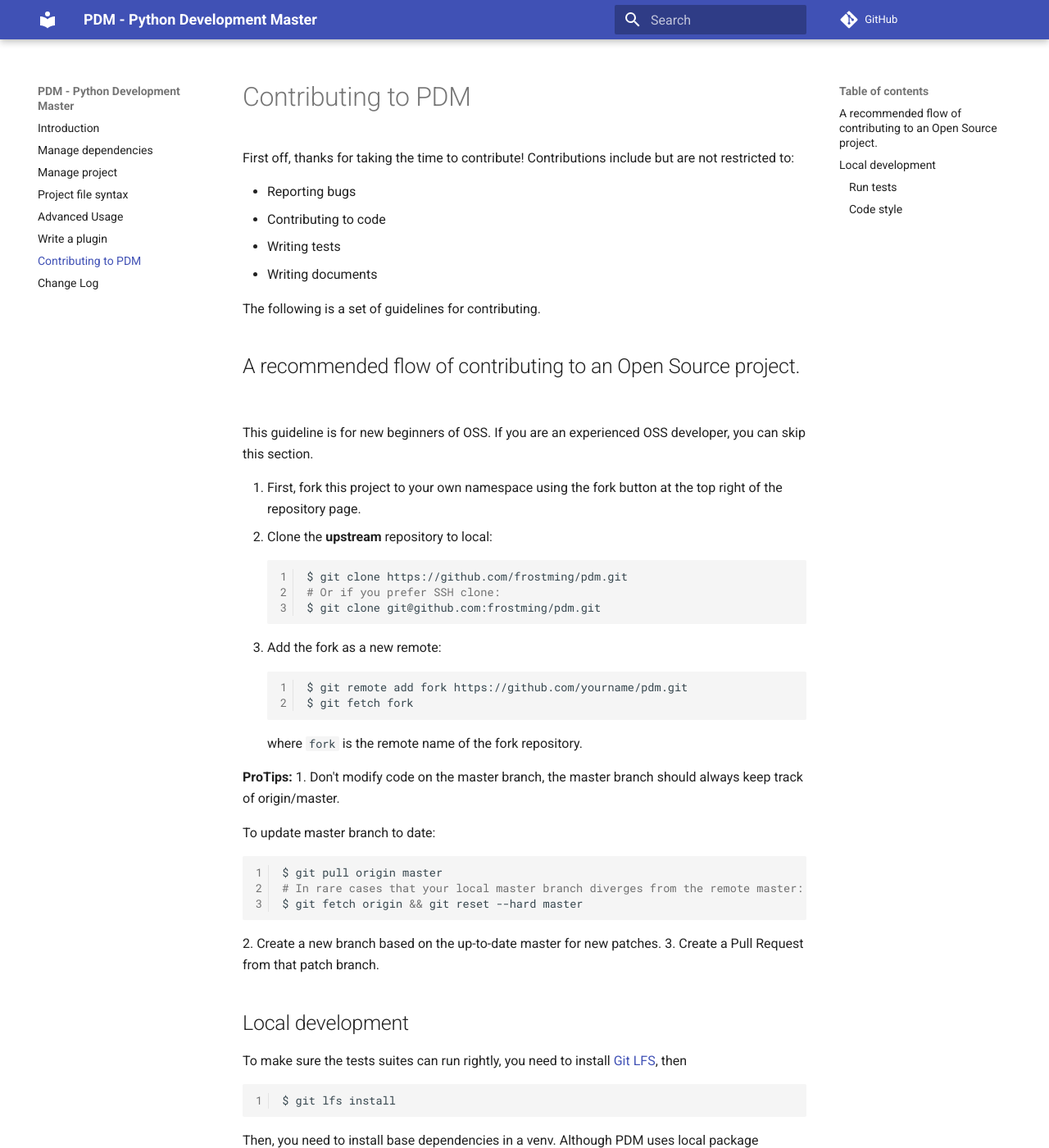
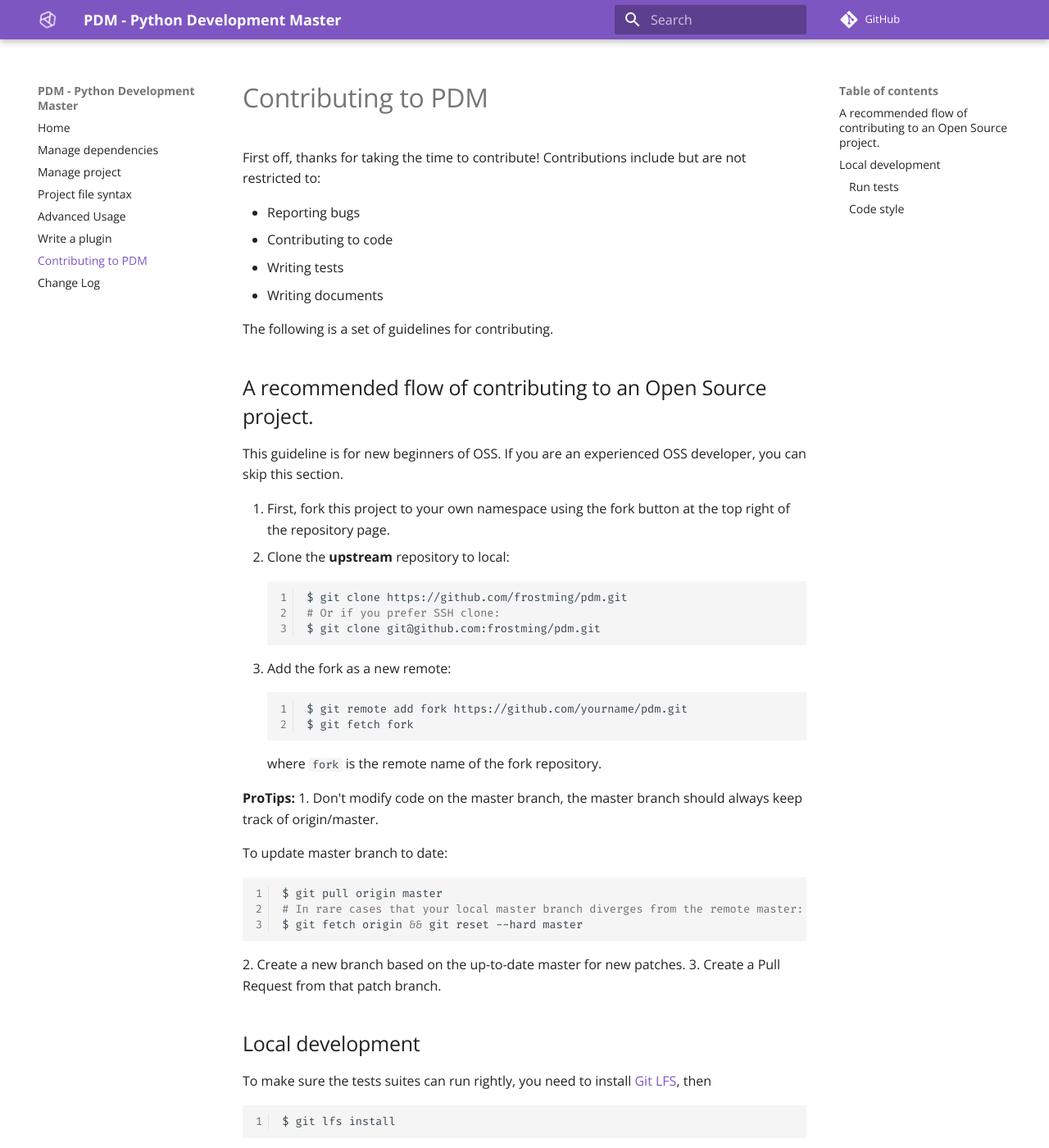
Before and after one commit to ChrisSanderser/pd-ms, an MkDocs documentation site: the page built from docs/docs/contributing.md, in a window 1280 px wide and 1400 px high. Shown: the whole window at 82% size. Built offline with MkDocs 1.6.1 and Material for MkDocs 9.7.7, drawn with Linux system fonts in a browser that asks for light colours; comment, search, counter and statistics services are not loaded; some of the changed text lies outside the part shown.

```diff
--- a/docs/mkdocs.yml
+++ b/docs/mkdocs.yml
@@ -4,6 +4,14 @@ repo_url: https://github.com/frostming/pdm
 
 theme:
   name: material
+  palette:
+    primary: deep purple
+    accent: teal
+  font:
+    text: Open Sans
+    code: Fira Code
+  logo: assets/logo.png
+  favicon: assets/logo.png
 
 nav:
   - index.md
@@ -26,4 +34,4 @@ markdown_extensions:
   - markdown_include.include:
       base_path: docs
 
-copyright: Copyright &copy; 2019-2020 <a href="https://frostming.com">Frost Ming</a>
+copyright: Copyright &copy; 2019-2021 <a href="https://frostming.com">Frost Ming</a>
```
Also changed, not shown: docs/docs/index.md (+4 -0 lines), README.md, README_zh.md, docs/docs/assets/logo.png (added), docs/docs/assets/logo_big.png (added).
